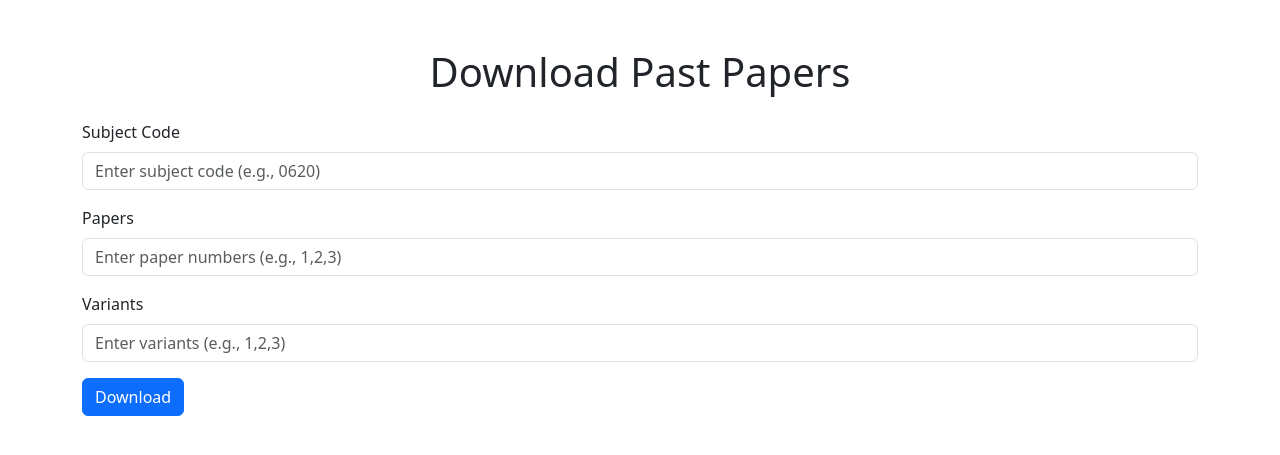
After one commit to someonewhoexists1210/Igcse, a Flask app: page /paper in a window 1280 px wide. The commit adds this page. Shown: the top 455 px of the page. Run offline with Flask 3, Linux system fonts and the light colour scheme; some libraries are stand-ins or nearby versions.

Commit message:
Added paper downloads

```diff
--- a/main.py
+++ b/main.py
@@ -1,14 +1,15 @@
 from dotenv import load_dotenv
 import requests
 import os, json
-from flask import Flask, request, jsonify, render_template
+from flask import Flask, request, jsonify, render_template, send_file
 from flask_cors import CORS
-import logging
+import logging, io
 from datetime import datetime
+from paper import get_paper_pdf
 
 logging.basicConfig(filename='app.log', level=logging.DEBUG)
 app = Flask(__name__)
-CORS(app, resources={"*": {"origins": ["http://127.0.0.1:5500", "http://localhost"]}})
+CORS(app, resources={"*": {"origins": ["http://127.0.0.1:5379", "http://localhost"]}})
 
 cached_links = {}
 CACHE_TIMEOUT = 60 * 60 * 24 * 30
@@ -85,12 +86,32 @@ def get_subjects():
         f.close()
     return jsonify(subjects)
 
+@app.route('/papersdownload', methods=['POST'])
+def get_papers():
+    code = request.args.get('code')
+    papers = request.args.get('papers').split(',')
+    variants = request.args.get('variants').split(',')
+    papers = [paper.strip() for paper in papers]
+    variants = [variant.strip() for variant in variants]
+    pdf = get_paper_pdf(code, papers, variants)
+
+    return send_file(
+        io.BytesIO(pdf),
+        mimetype='application/pdf',
+        as_attachment=True,
+        download_name=code + "_papers.pdf",
+    )
+
 @app.route('/')
 def index():
     return render_template('index.html')
+
+@app.route('/paper', methods=['GET'])
+def paper():
+    return render_template('paper.html')
 
 
 HOST = '127.0.0.1'
 PORT = 5379
 if __name__ == '__main__':
-    app.run(debug=True)
+    app.run(HOST, PORT)
--- a/templates/index.html
+++ b/templates/index.html
@@ -9,6 +9,8 @@
 </head>
 <body>
     <h1>IGCSE MS Finder</h1>
+    <h2>Find your Mark Scheme or Question Paper</h2>
+    <p>If you want to download all question papers for a subject, please visit <a href=""></a></p>
     <form id="form">
         <label for="subject">Enter the subject:</label>
         <select id="subject" name="subject" required></select>
--- /dev/null
+++ b/templates/paper.html
@@ -0,0 +1,29 @@
+<!DOCTYPE html>
+<html lang="en">
+<head>
+    <meta charset="UTF-8">
+    <meta name="viewport" content="width=device-width, initial-scale=1.0">
+    <title>Download Papers</title>
+    <link rel="stylesheet" href="https://cdn.jsdelivr.net/npm/bootstrap@5.3.0/dist/css/bootstrap.min.css">
+</head>
+<body>
+    <div class="container mt-5">
+        <h1 class="text-center">Download Past Papers</h1>
+        <form action="/papersdownload" method="POST" class="mt-4">
+            <div class="mb-3">
+                <label for="code" class="form-label">Subject Code</label>
+                <input type="text" class="form-control" id="code" name="code" placeholder="Enter subject code (e.g., 0620)" required>
+            </div>
+            <div class="mb-3">
+                <label for="papers" class="form-label">Papers</label>
+                <input type="text" class="form-control" id="papers" name="papers" placeholder="Enter paper numbers (e.g., 1,2,3)" required>
+            </div>
+            <div class="mb-3">
+                <label for="variants" class="form-label">Variants</label>
+                <input type="text" class="form-control" id="variants" name="variants" placeholder="Enter variants (e.g., 1,2,3)" required>
+            </div>
+            <button type="submit" class="btn btn-primary">Download</button>
+        </form>
+    </div>
+</body>
+</html>
```
Also changed, not shown: paper.py (added, +77 -0 lines).
